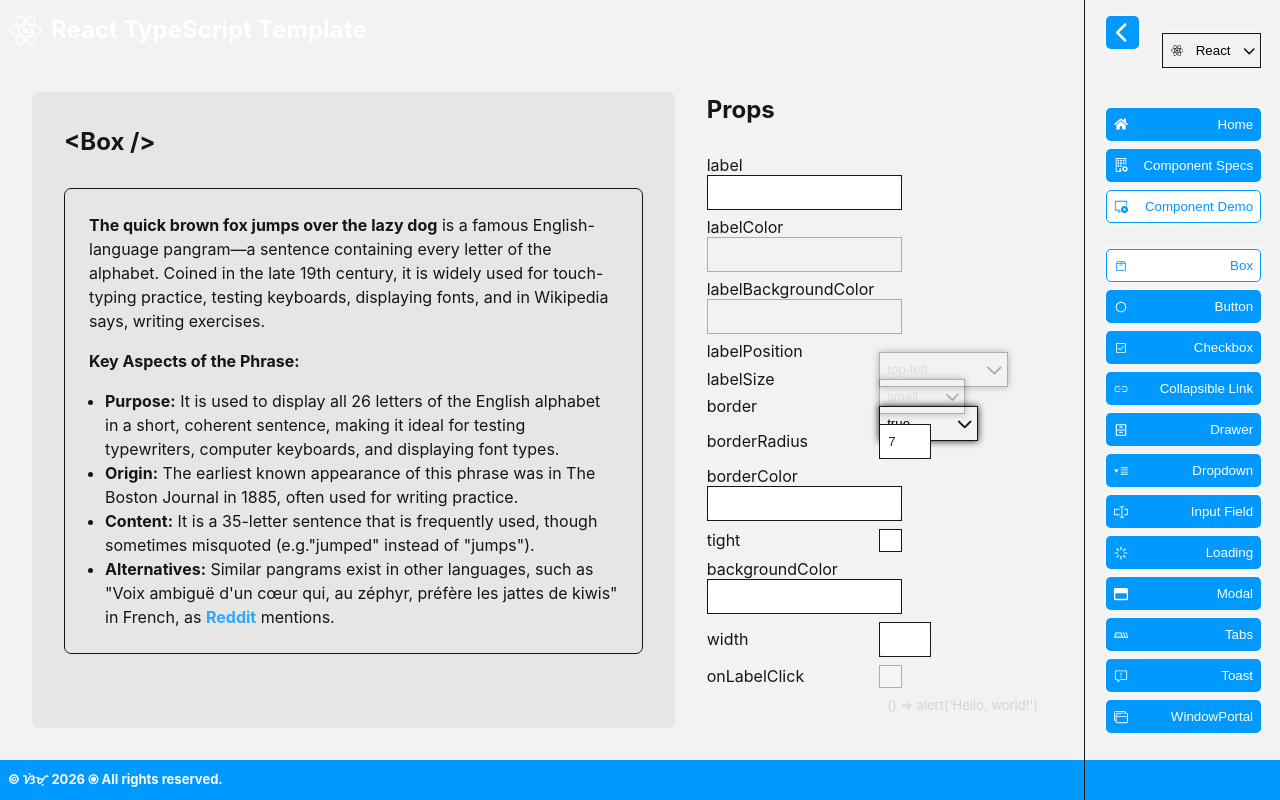
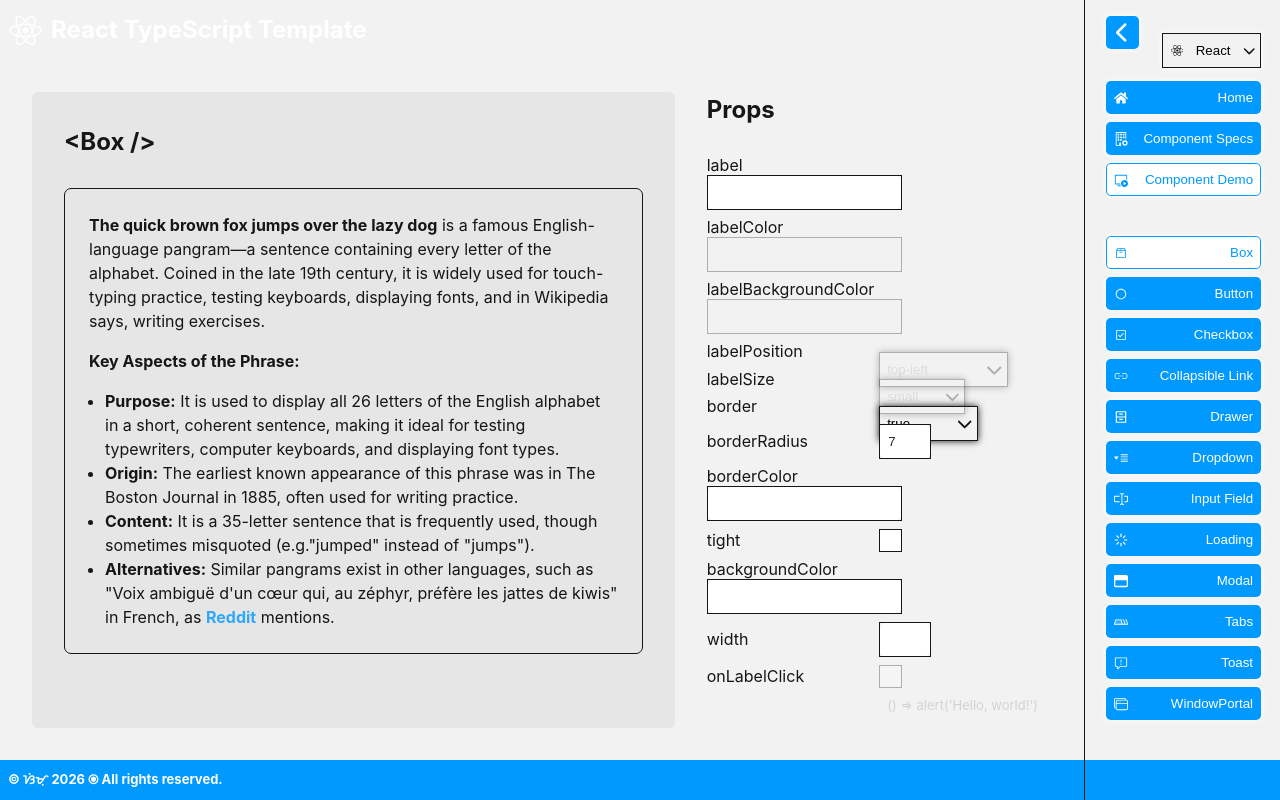
Before and after one commit to jaosimt/ts-app-template, a React (Create React App) app: page /demo/box in a window 1280 px wide. Built offline with nearby package versions, Linux system fonts and the light colour scheme.

Commit message:
adjust SidePanel button visibility, update default theme to `REACT`, and wrap Storybook preview in `MemoryRouter`

```diff
--- a/src/App.tsx
+++ b/src/App.tsx
@@ -240,8 +240,9 @@ const App = () => {
             </div>
             <SidePanel style={styles} $theme={theme} className="side-panel">
                 <div className={'m-1 display-flex flex-direction-column gap-1 justify-content-space-between'} style={{height: 'calc(100% - 2rem)', marginRight: '1.5rem'}}>
+                    <div>
                     <div className={'display-flex justify-content-space-between mb-2'}>
-                        <Button icon={FaChevronLeft} onClick={sidePanelHandler}/>
+                            <Button icon={FaChevronLeft} className={'display-none'} onClick={sidePanelHandler}/>
                         <Dropdown
                             dropShadow={'#fff'}
                             className={'-mr-0p3'}
@@ -255,6 +256,7 @@ const App = () => {
                         />
                     </div>
                     <NavigationMain sidePanelHandler={sidePanelHandler} theme={theme}/>
+                    </div>
                     {pathname.startsWith('/demo') && <NavigationDemo sidePanelHandler={sidePanelHandler} theme={theme}/>}
                     &nbsp;
                 </div>
--- a/src/slices/theme.ts
+++ b/src/slices/theme.ts
@@ -7,7 +7,7 @@ export interface ThemeState {
 }
 
 const initialState: ThemeState = {
-    theme: Theme.DARK
+    theme: Theme.REACT
 }
 
 const themeSlice = createSlice({
```
